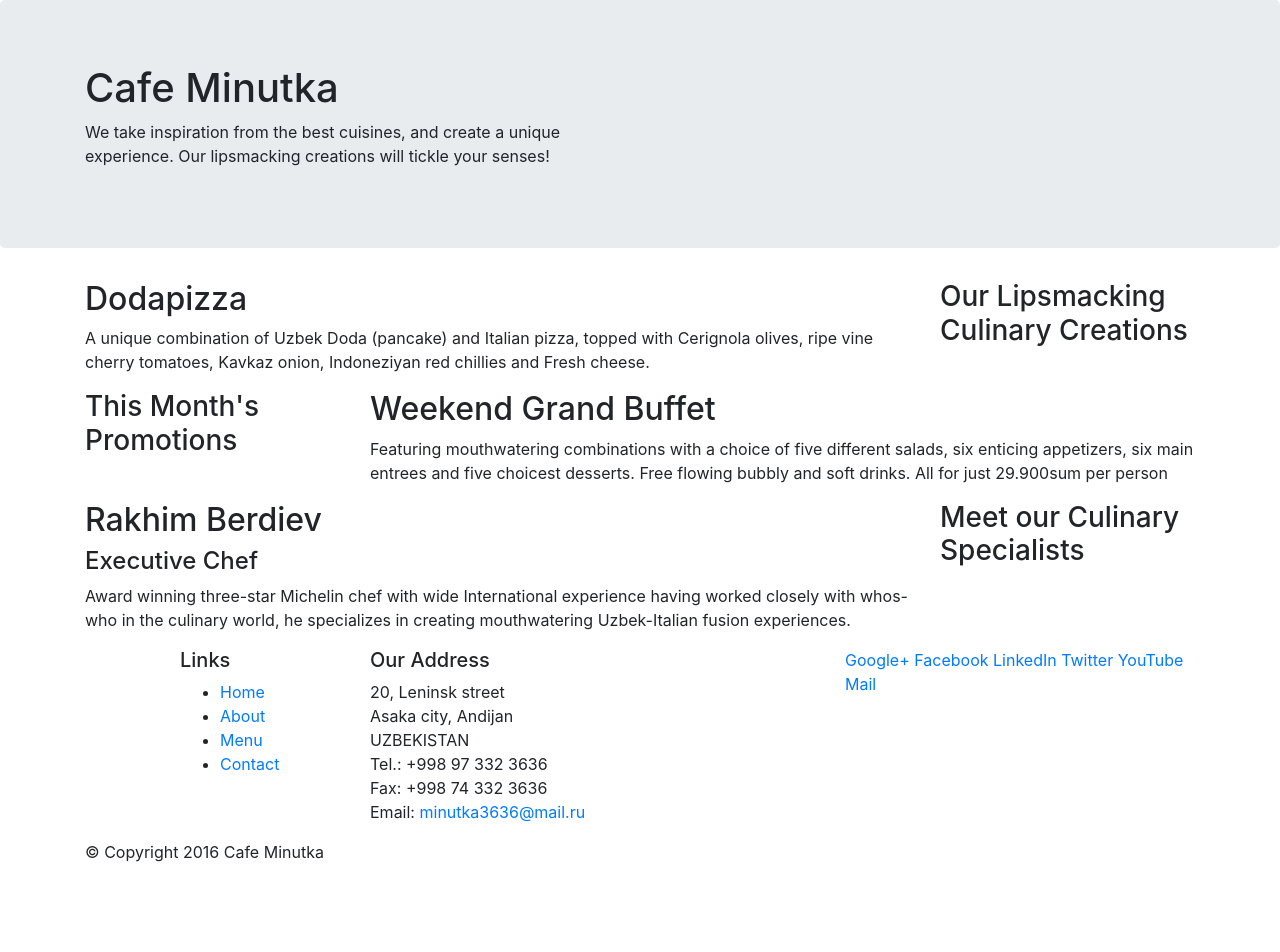
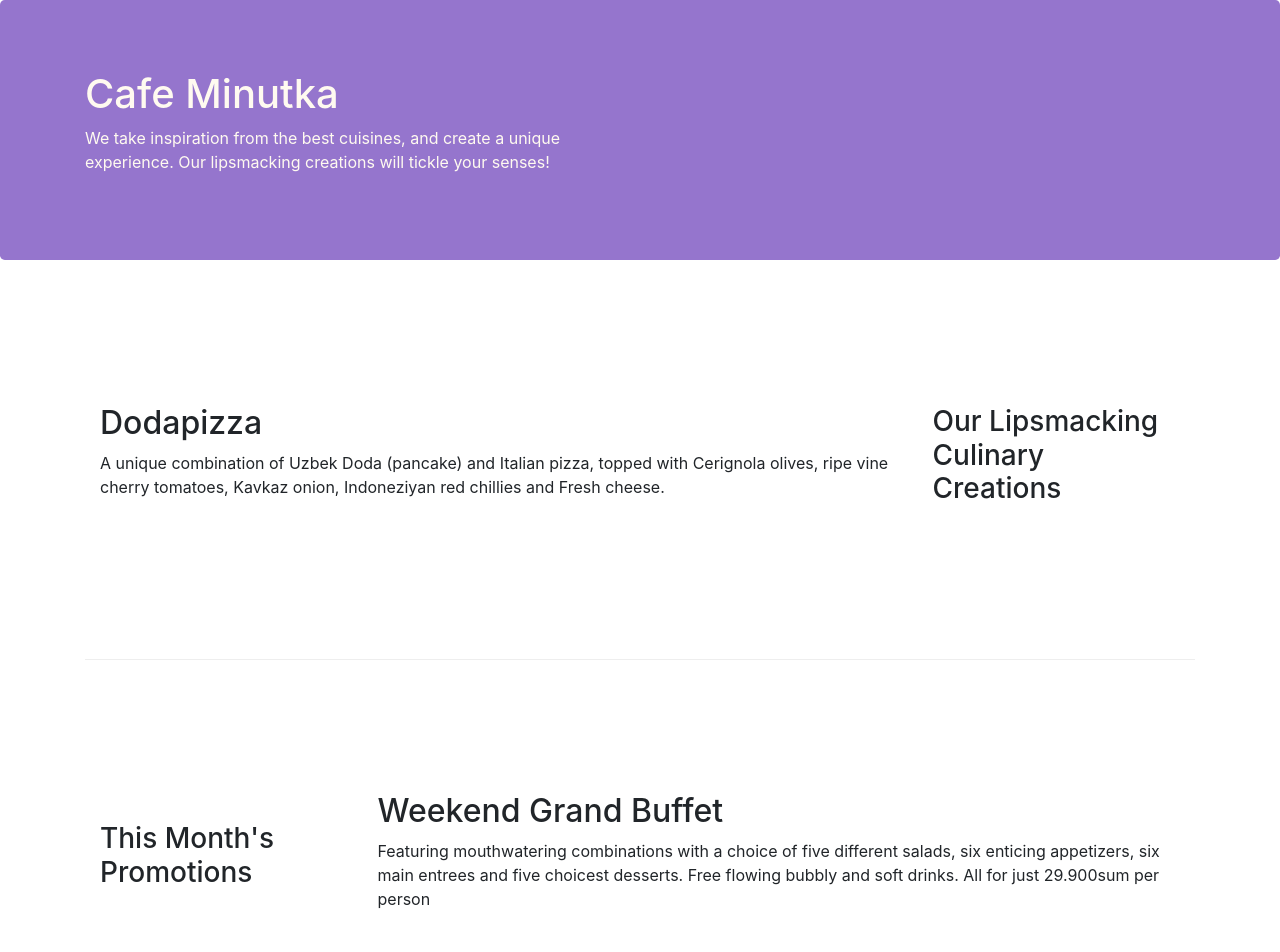
Before and after one commit to mamur030188/Minutka, a website: page index.html in a window 1280 px wide. Shown: the top 952 px of the page. Before the commit the page ends 880 px from the top, so only its background shows below. Drawn offline with nearby package versions, Linux system fonts and the light colour scheme.

Commit message:
Bootstrap Grid Part 2

```diff
--- /dev/null
+++ b/css/styles.css
@@ -0,0 +1,30 @@
+.row-header{
+    margin:0px auto;
+    padding:0px;
+}
+
+.row-content {
+    margin:0px auto;
+    padding: 50px 0px 50px 0px;
+    border-bottom: 1px ridge;
+    min-height:400px;
+}
+
+.footer{
+    background-color: #D1C4E9;
+    margin:0px auto;
+    padding: 20px 0px 20px 0px;
+}
+
+.jumbotron {
+    padding:70px 30px 70px 30px;
+    margin:0px auto;
+    background: #9575CD ;
+    color:floralwhite;
+}
+
+address{
+    font-size:80%;
+    margin:0px;
+    color:#0f0f0f;
+}
--- a/index.html
+++ b/index.html
@@ -9,6 +9,7 @@
 
     <!-- Bootstrap CSS -->
     <link rel="stylesheet" href="node_modules/bootstrap/dist/css/bootstrap.min.css">
+    <link rel="stylesheet" href="css/styles.css">
     <title>Cafe Minutka</title>
 </head>
 
@@ -28,7 +29,7 @@
     </header>
 
     <div class="container">
-        <div class="row">
+        <div class="row row-content align-items-center">
             <div class="col-12 col-sm-4 order-sm-last col-md-3">
                 <h3>Our Lipsmacking Culinary Creations</h3>
             </div>
@@ -39,7 +40,7 @@
         </div>
 
 
-        <div class="row">
+        <div class="row row-content align-items-center">
             <div class="col-12 col-sm-4 col-md-3">
                 <h3>This Month's Promotions</h3>
             </div>
@@ -49,7 +50,7 @@
             </div>
         </div>
 
-        <div class="row">
+        <div class="row row-content align-items-center">
             <div class="col-12 col-sm-4 order-sm-last col-md-3">
                 <h3>Meet our Culinary Specialists</h3>
             </div>
@@ -61,12 +62,12 @@
         </div>
     </div>
 
-    <footer>
+    <footer class="footer">
         <div class="container">
             <div class="row">
                 <div class="col-4 offset-1 col-sm-2">
                     <h5>Links</h5>
-                    <ul>
+                    <ul class="list-unstyled">
                         <li><a href="#">Home</a></li>
                         <li><a href="#">About</a></li>
                         <li><a href="#">Menu</a></li>
@@ -84,8 +85,8 @@
 		              Email: <a href="mailto:minutka3636@mail.ru">minutka3636@mail.ru</a>
 		           </address>
                 </div>
-                <div class="col-12 col-sm-4">
-                    <div>
+                <div class="col-12 col-sm-4 align-self-center">
+                    <div class="text-center">
                         <a href="http://google.com/+">Google+</a>
                         <a href="http://www.facebook.com/profile.php?id=">Facebook</a>
                         <a href="http://www.linkedin.com/in/">LinkedIn</a>
@@ -95,20 +96,17 @@
                     </div>
                 </div>
            </div>
-           <div class="row">
+           <div class="row justify-content-center">
                 <div class="col-auto">
                     <p>© Copyright 2016 Cafe Minutka</p>
                 </div>
            </div>
         </div>
     </footer>
-    <!-- Required meta tags always come first -->
-    <meta charset="utf-8">
-    <meta name="viewport" content="width=device-width, initial-scale=1, shrink-to-fit=no">
-    <meta http-equiv="x-ua-compatible" content="ie=edge">
-
-    <!-- Bootstrap CSS -->
-    <link rel="stylesheet" href="node_modules/bootstrap/dist/css/bootstrap.min.css">
+<!-- jQuery first, then Popper.js, then Bootstrap JS. -->
+<script src="node_modules/jquery/dist/jquery.slim.min.js"></script>
+<script src="node_modules/popper.js/dist/umd/popper.min.js"></script>
+<script src="node_modules/bootstrap/dist/js/bootstrap.min.js"></script>
 </body>
 
 </html>
```
Also changed, not shown: templates/test.html (deleted, +0 -9 lines).
